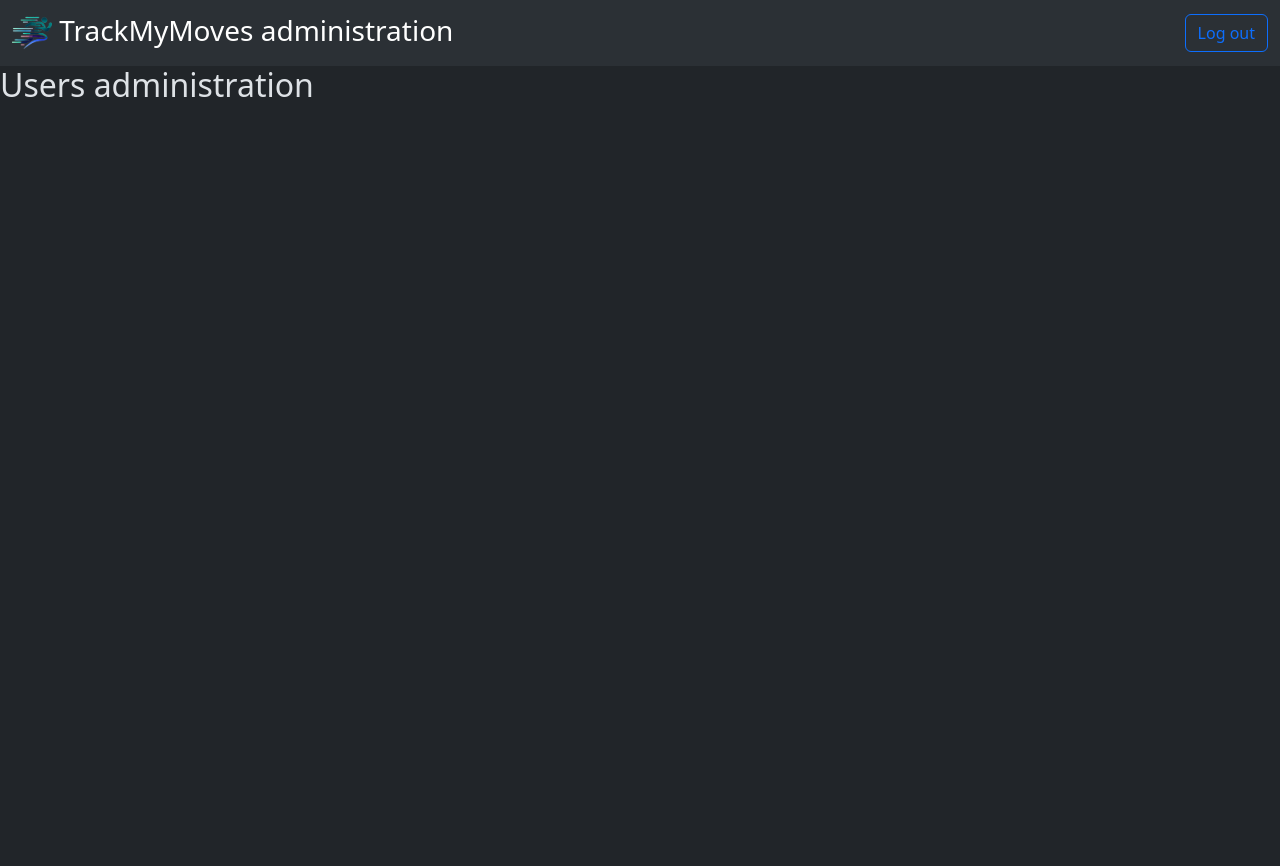
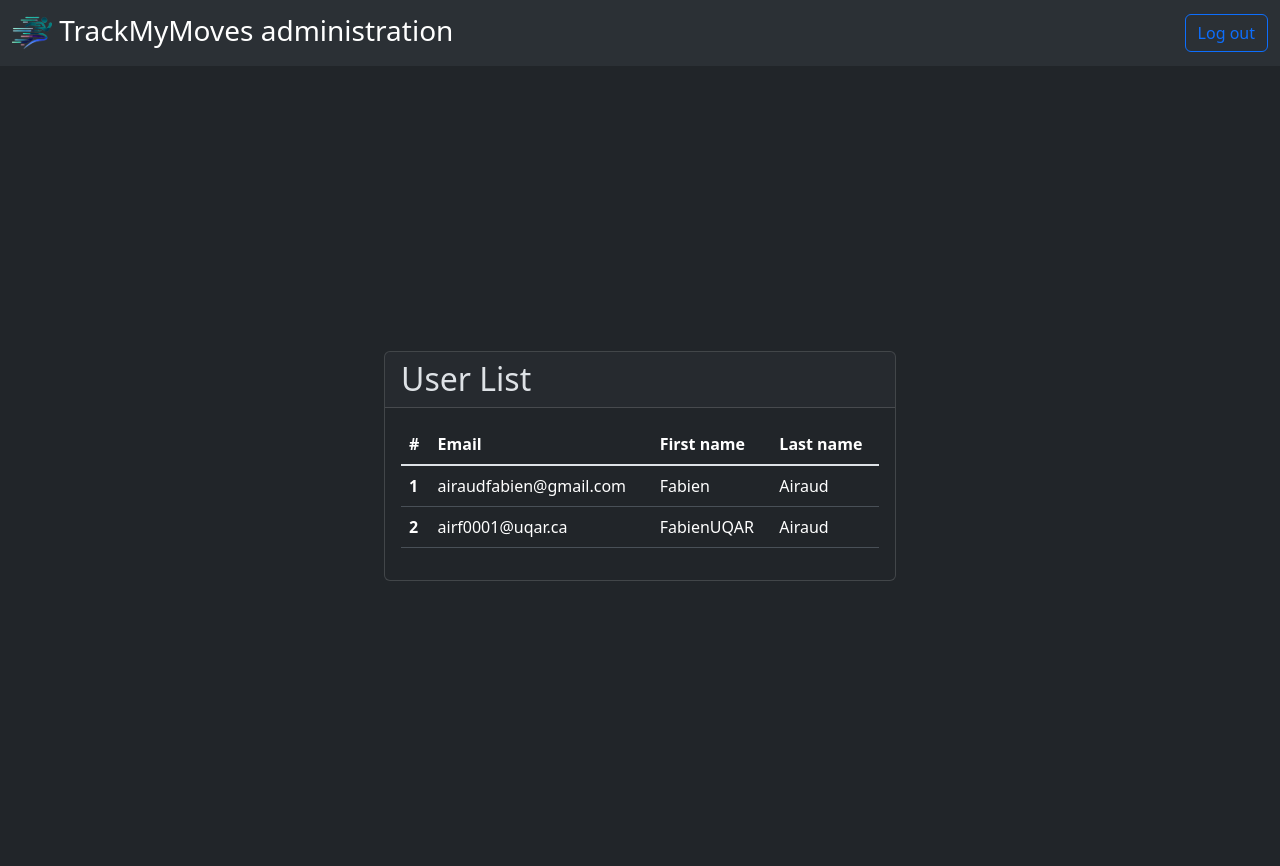
Before and after one commit to Fabien-Airaud/TrackMyMoves, a Django app: page /TrackMyMoves/usersAdmin in a window 1280 px wide. Before the commit the page ends 97 px from the top, so only its background shows below. Run offline with Django 4.2, Linux system fonts and the light colour scheme; a user stored in the database is signed in.

Commit message:
Add a table to list users (mock)

```diff
--- a/backend/track_my_moves/templates/track_my_moves/usersAdmin.html
+++ b/backend/track_my_moves/templates/track_my_moves/usersAdmin.html
@@ -3,5 +3,35 @@
 {% block title %} Users administration {% endblock title %}
 
 {% block content %}
-    <h2>Users administration</h2>
+    <div class="h-100 d-flex justify-content-around align-items-center">
+        <div class="card" style="min-width: 40%">
+            <h2 class="card-header">User List</h2>
+            <div class="card-body">
+                <table class="table table-hover">
+                    <thead>
+                        <tr>
+                            <th scope="col">#</th>
+                            <th scope="col">Email</th>
+                            <th scope="col">First name</th>
+                            <th scope="col">Last name</th>
+                        </tr>
+                    </thead>
+                    <tbody class="table-group-divider">
+                        <tr>
+                            <th scope="row">1</th>
+                            <td>airaudfabien@gmail.com</td>
+                            <td>Fabien</td>
+                            <td>Airaud</td>
+                        </tr>
+                        <tr>
+                            <th scope="row">2</th>
+                            <td>airf0001@uqar.ca</td>
+                            <td>FabienUQAR</td>
+                            <td>Airaud</td>
+                        </tr>
+                    </tbody>
+                </table>
+            </div>
+        </div>
+    </div>
 {% endblock content %}
```
